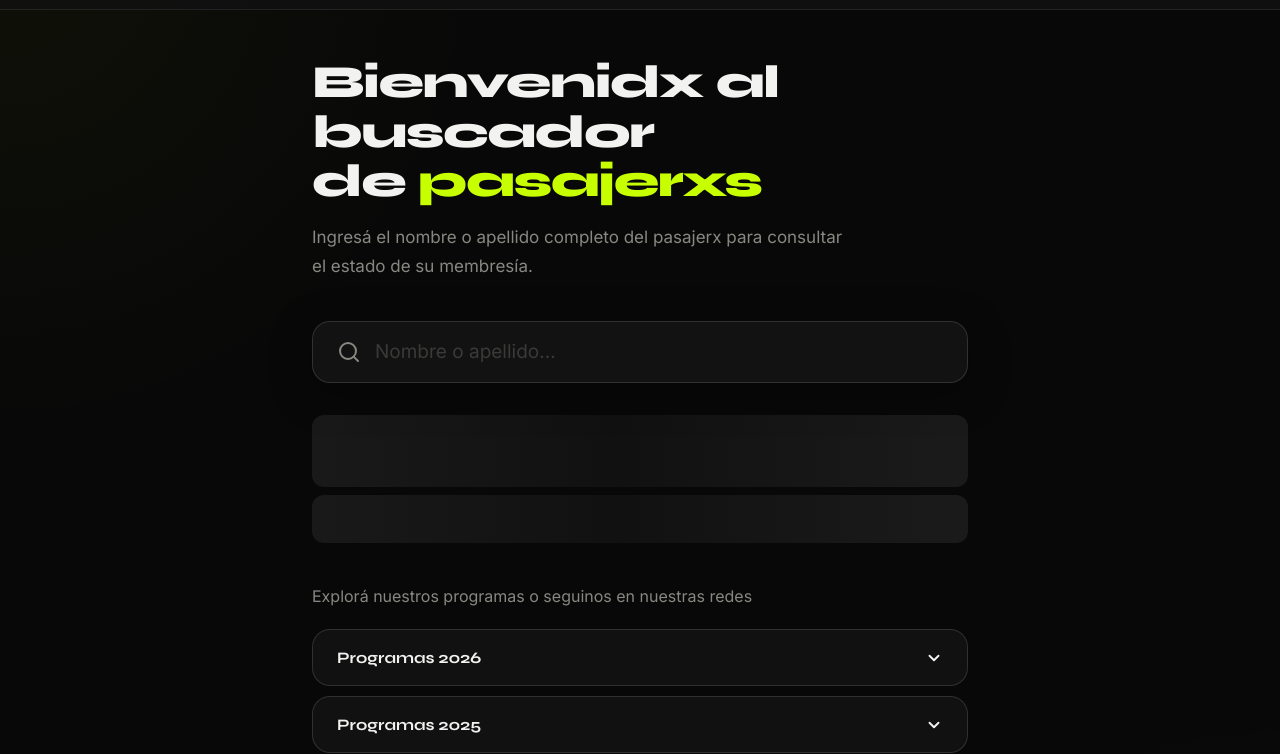
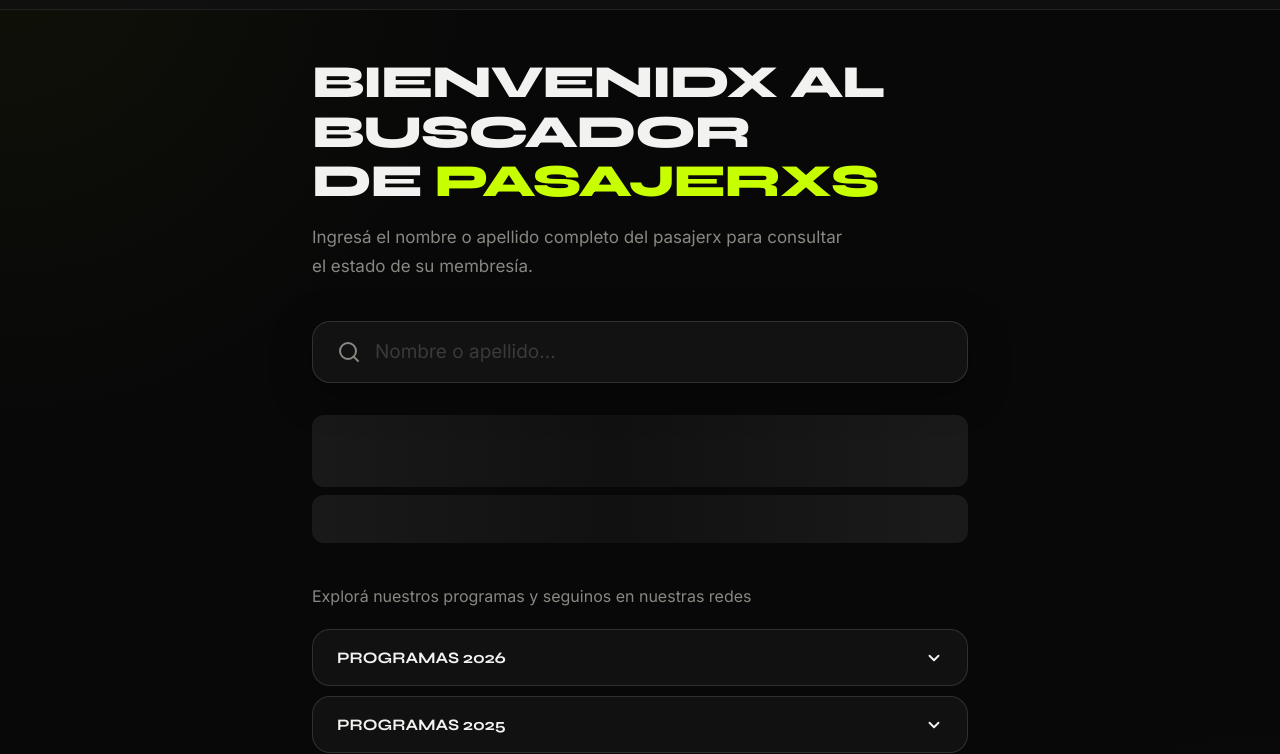
Before and after one commit to subecanal/comunidad-sube, a plain HTML site: page index.html in a window 1280 px wide. Shown: the part 54-808 px from the top of the page. Drawn offline with Linux system fonts and the light colour scheme.

Commit message:
Update index.html

```diff
--- a/index.html
+++ b/index.html
@@ -3,7 +3,7 @@
 <head>
 <meta charset="UTF-8"/>
 <meta name="viewport" content="width=device-width, initial-scale=1.0"/>
-<title>Comunidad de pasajerxs — SUBE CANAL</title>
+<title>SUBE :: Buscador de pasajerxs</title>
 <link href="https://fonts.googleapis.com/css2?family=Inter:wght@400;500;600;700&family=Syne:wght@700;800&display=swap" rel="stylesheet"/>
 <style>
 *, *::before, *::after { box-sizing: border-box; margin: 0; padding: 0; }
@@ -460,7 +460,7 @@ footer { text-align: center; font-size: 12px; font-weight: 400; color: var(--fai
 <main>
 
   <div class="intro">
-    <div class="intro-title">Bienvenidx al buscador<br>de <span>pasajerxs</span></div>
+    <div class="intro-title">BIENVENIDX AL BUSCADOR<br>DE <span>PASAJERXS</span></div>
     <div class="intro-desc">Ingresá el nombre o apellido completo del pasajerx para consultar el estado de su membresía.</div>
   </div>
 
@@ -484,18 +484,18 @@ footer { text-align: center; font-size: 12px; font-weight: 400; color: var(--fai
   </div>
 
   <div class="content-section">
-    <div class="content-cta">Explorá nuestros programas o seguinos en nuestras redes</div>
+    <div class="content-cta">Explorá nuestros programas y seguinos en nuestras redes</div>
 
     <!-- MENÚ 1: Programas 2026 -->
     <div class="accordion">
       <button class="accordion-btn" onclick="toggleAccordion(this)">
-        <span>Programas 2026</span>
+        <span>PROGRAMAS 2026</span>
         <svg class="accordion-icon" width="18" height="18" viewBox="0 0 24 24" fill="none" stroke="currentColor" stroke-width="2.5" stroke-linecap="round" stroke-linejoin="round"><polyline points="6 9 12 15 18 9"/></svg>
       </button>
       <div class="accordion-body">
 
         <div class="program-item" onclick="openPlaylist('PLYT7ujTIBmWbglZ7Mmi-r4RnP1NqsDMt6', 'n15YGRZObPM', this)">
-          <span class="program-name">Programas especiales</span>
+          <span class="program-name">Especiales</span>
           <svg width="14" height="14" viewBox="0 0 24 24" fill="none" stroke="currentColor" stroke-width="2" stroke-linecap="round" stroke-linejoin="round"><polygon points="5 3 19 12 5 21 5 3"/></svg>
         </div>
         <div class="program-item" onclick="openPlaylist('PLYT7ujTIBmWZWm37-X_-CzKtCt5fgRIE1', 'sb8Ij-lc-3k', this)">
@@ -511,7 +511,7 @@ footer { text-align: center; font-size: 12px; font-weight: 400; color: var(--fai
           <svg width="14" height="14" viewBox="0 0 24 24" fill="none" stroke="currentColor" stroke-width="2" stroke-linecap="round" stroke-linejoin="round"><polygon points="5 3 19 12 5 21 5 3"/></svg>
         </div>
         <div class="program-item" onclick="openPlaylist('PLYT7ujTIBmWbzBCsllEBDI-sC8iTx60qC', 'S2Zp0_R2jQY', this)">
-          <span class="program-name">FIN</span>
+          <span class="program-name">F@lopa informativa nacional</span>
           <svg width="14" height="14" viewBox="0 0 24 24" fill="none" stroke="currentColor" stroke-width="2" stroke-linecap="round" stroke-linejoin="round"><polygon points="5 3 19 12 5 21 5 3"/></svg>
         </div>
         <div class="program-item" onclick="openPlaylist('PLYT7ujTIBmWb0QoWKs0vVNdaJGhMFRCdU', 'ezN3JLDwhio', this)">
@@ -538,7 +538,7 @@ footer { text-align: center; font-size: 12px; font-weight: 400; color: var(--fai
     <!-- MENÚ 2: Programas 2025 -->
     <div class="accordion">
       <button class="accordion-btn" onclick="toggleAccordion(this)">
-        <span>Programas 2025</span>
+        <span>PROGRAMAS 2025</span>
         <svg class="accordion-icon" width="18" height="18" viewBox="0 0 24 24" fill="none" stroke="currentColor" stroke-width="2.5" stroke-linecap="round" stroke-linejoin="round"><polyline points="6 9 12 15 18 9"/></svg>
       </button>
       <div class="accordion-body">
```
